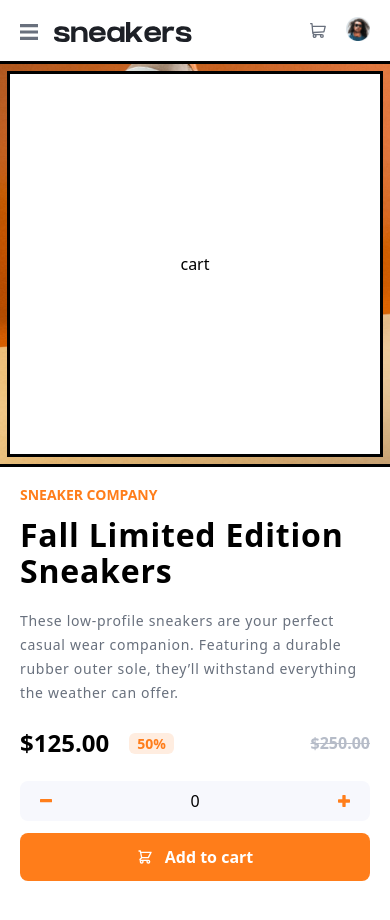
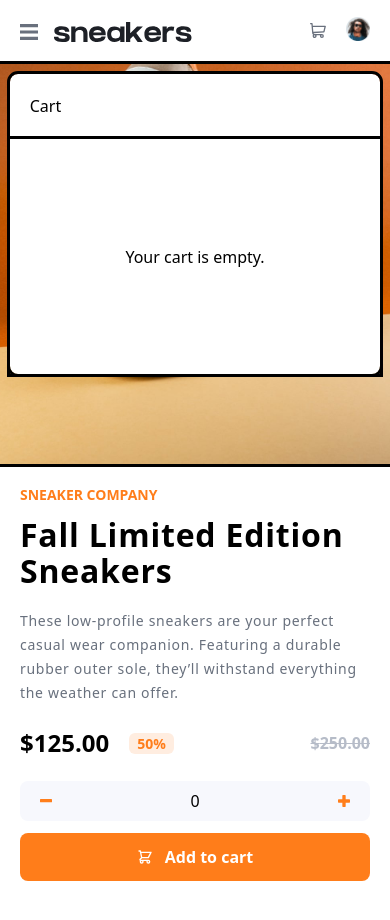
Before and after one commit to code-looney/ecommerce-product-page, a React (Vite) app: page / in a window 390 px wide. Shown: the top 920 px of the page. Built offline with nearby package versions, Linux system fonts and the light colour scheme.

Commit message:
dev empty cart mobile

```diff
--- a/src/App.jsx
+++ b/src/App.jsx
@@ -102,7 +102,6 @@ export default function App() {
     }
   }
 
-
   //   function handleOpacityClick(id) {
   //     if (selectImage[0].opacity1 === id) {
   //       setOpacity("opacity-30")
@@ -142,9 +141,16 @@ export default function App() {
         <Rule  className="md:w-full"/>
       </Container>
       <Container className="w-full md:flex md:h-[650px] md:items-center justify-center md:gap-20">
-        <Container className="md:w-96 w-full relative md:flex md:flex-col md:justify-between md:h-[520px] md:p-0">
-          <Lightbox src={`public/images/image-product-${image}.jpg`} className="md:rounded-xl w-full h-[400px] object-cover" />
-          <Cart className="absolute z-20 outline h-[95%] w-[95%] justify-center items-center flex inset-0 m-auto bg-white md:hidden">cart</Cart>
+        <Container className="md:w-96 w-full relative md:flex md:flex-col md:justify-between md:h-[500px] md:p-0">
+          <Lightbox src={`public/images/image-product-${image}.jpg`} className="md:rounded-xl w-full h-[400px] md:h-[380px] object-cover" />
+          {/* check if the dimensions are correct */}
+          <Cart className="absolute z-20 outline h-[75%] w-[95%] justify-start items-center flex-col flex top-[7%] left-[2.5%] m-auto bg-white md:hidden rounded-lg translate-y-[-6%]">
+            <Container className="w-full flex flex-col gap-5">
+              <Title className="pl-5 pt-5">Cart</Title>
+              <Rule className="w-full" />
+            </Container>
+            <Container className="h-full w-full flex justify-center items-center outline"><Sub>Your cart is empty.</Sub></Container>
+          </Cart>
           <Container className="hidden md:flex flex-row justify-between gap-4">
             {selectImage && selectImage.map((item, index) => {
               return (
```
